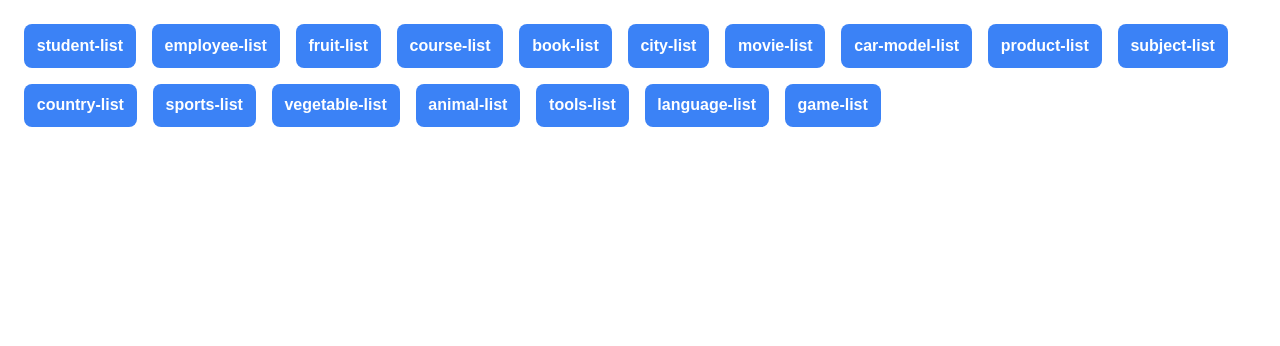
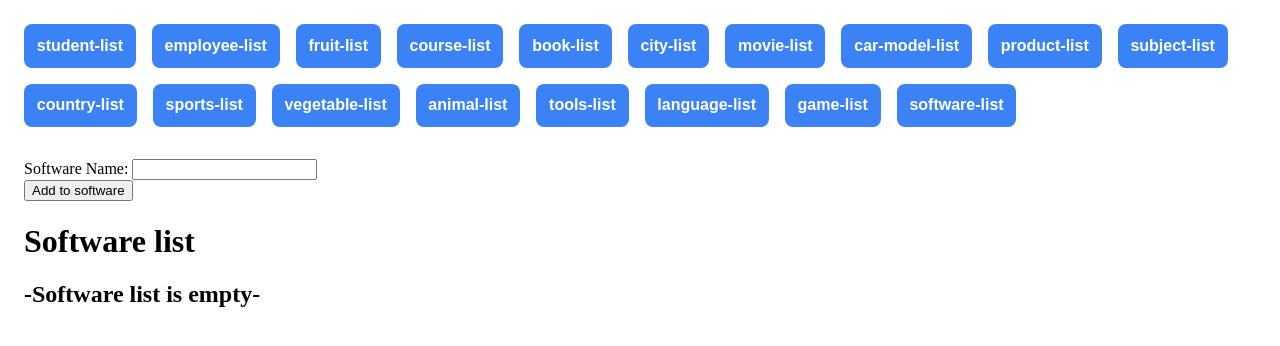
Before and after one commit to devken4u/angular-50-ds-services, an Angular app: page /software-list in a window 1280 px wide. Before the commit this address led to /. Shown: the top 346 px of the page. Built offline with nearby package versions, Linux system fonts and the light colour scheme.

Commit message:
feat(software list): Added software list component

```diff
--- a/src/app/app.module.ts
+++ b/src/app/app.module.ts
@@ -21,6 +21,7 @@ import { AnimalListComponent } from './animal-list/animal-list.component';
 import { ToolsListComponent } from './tools-list/tools-list.component';
 import { LanguageListComponent } from './language-list/language-list.component';
 import { GameListComponent } from './game-list/game-list.component';
+import { SoftwareListComponent } from './software-list/software-list.component';
 
 @NgModule({
   declarations: [
@@ -41,7 +42,8 @@ import { GameListComponent } from './game-list/game-list.component';
     AnimalListComponent,
     ToolsListComponent,
     LanguageListComponent,
-    GameListComponent
+    GameListComponent,
+    SoftwareListComponent
   ],
   imports: [
     RouterOutlet,
--- a/src/app/app.routes.ts
+++ b/src/app/app.routes.ts
@@ -16,6 +16,7 @@ import { AnimalListComponent } from './animal-list/animal-list.component';
 import { ToolsListComponent } from './tools-list/tools-list.component';
 import { LanguageListComponent } from './language-list/language-list.component';
 import { GameListComponent } from './game-list/game-list.component';
+import { SoftwareListComponent } from './software-list/software-list.component';
 
 export const routes: Routes = [
   { path: '', redirectTo: 'student-list', pathMatch: 'full' },
@@ -36,4 +37,5 @@ export const routes: Routes = [
   { path: 'tools-list', component: ToolsListComponent },
   { path: 'language-list', component: LanguageListComponent },
   { path: 'game-list', component: GameListComponent },
+  { path: 'software-list', component: SoftwareListComponent },
 ];
--- /dev/null
+++ b/src/app/software-list/software-list.component.html
@@ -0,0 +1,20 @@
+<main>
+  <div>
+    <label for="name">Software Name: </label>
+    <input type="text" id="name" [(ngModel)]="name" />
+    <br />
+    <button (click)="add()">Add to software</button>
+  </div>
+  <div>
+    <h1>Software list</h1>
+    @if( softwareList.length === 0){
+    <h2>-Software list is empty-</h2>
+    }@else{
+    <ol>
+      @for( software of softwareList; track $index){
+      <li [style.marginBottom]="'20px'">Software Name: {{ software.name }}</li>
+      }
+    </ol>
+    }
+  </div>
+</main>
--- /dev/null
+++ b/src/app/software-list/software-list.component.ts
@@ -0,0 +1,20 @@
+import { Component } from '@angular/core';
+import { Software } from '../types';
+
+@Component({
+  selector: 'app-software-list',
+  templateUrl: './software-list.component.html',
+  styleUrl: './software-list.component.css',
+})
+export class SoftwareListComponent {
+  softwareList: Software[] = [];
+
+  name: string = '';
+
+  add() {
+    this.softwareList.push({
+      name: this.name,
+    });
+    this.name = '';
+  }
+}
--- a/src/app/types.ts
+++ b/src/app/types.ts
@@ -77,3 +77,7 @@ export type Game = {
   name: string;
   year: number;
 };
+
+export type Software = {
+  name: string;
+};
```
Also changed, not shown: src/app/software-list/software-list.component.css (added), 1 other file (tests, documents, lock files or other folders).
